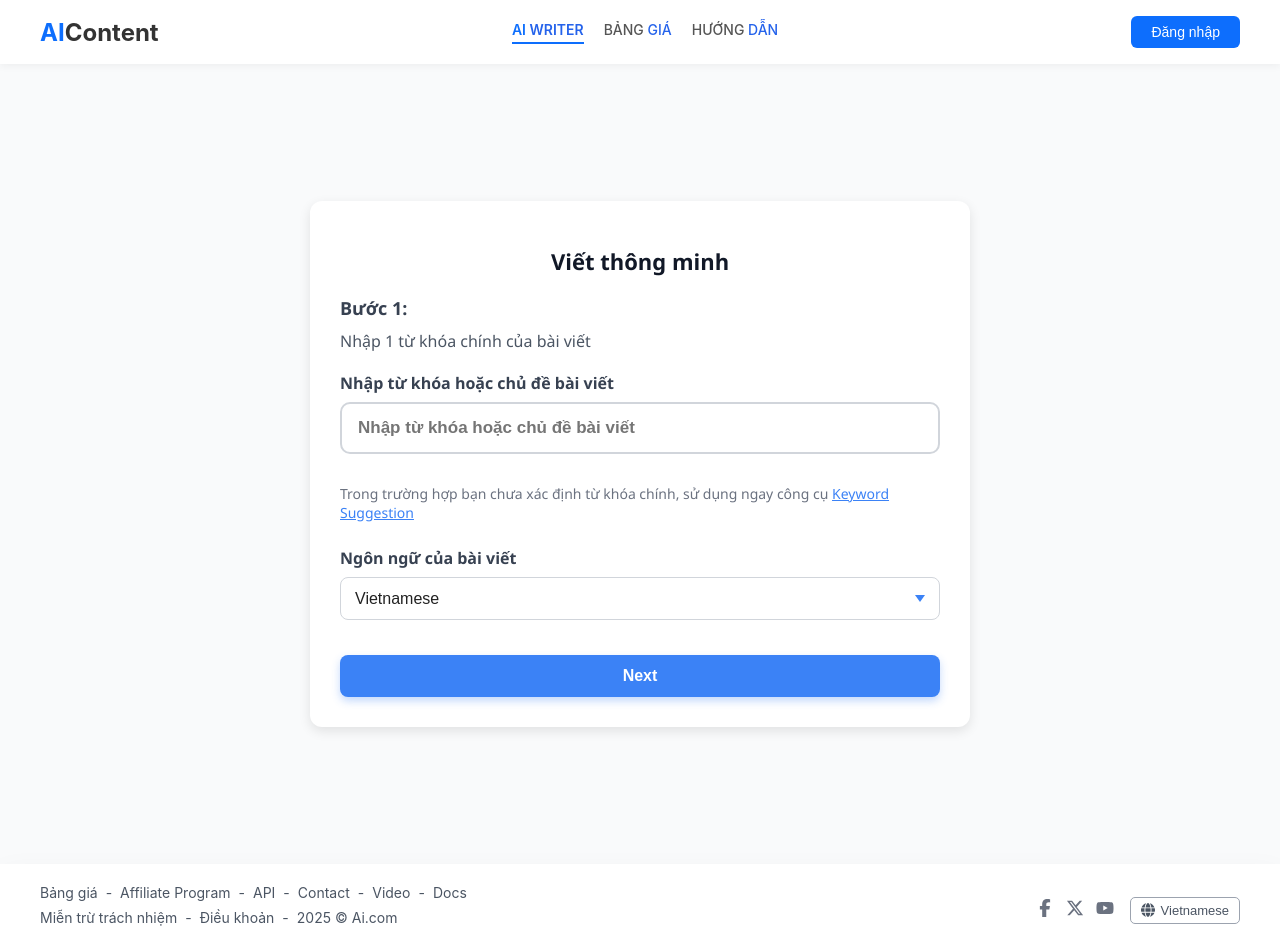
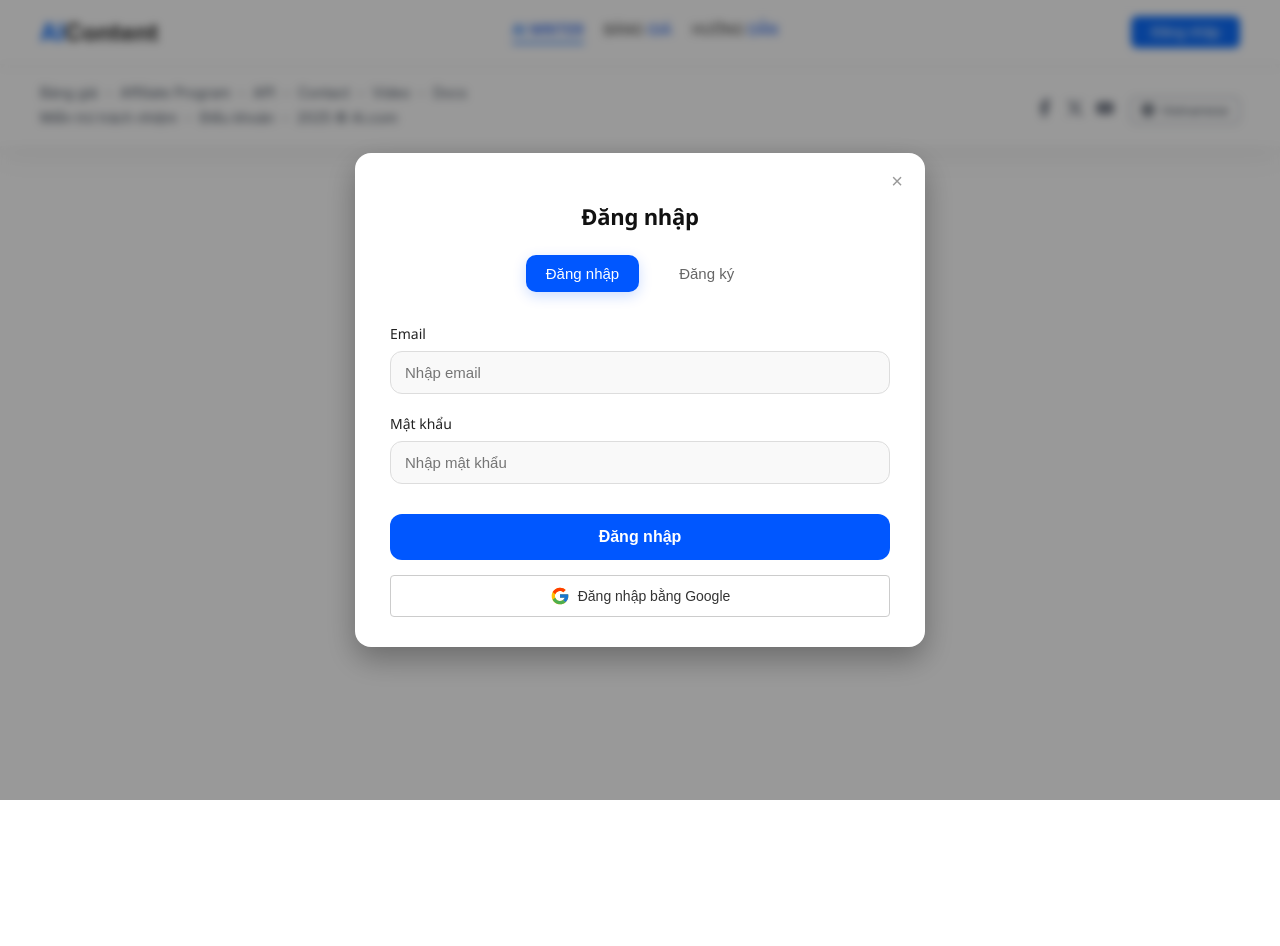
Before and after one commit to dlbhoang/app-smart, a React (Create React App) app: page /smart-writer in a window 1280 px wide. After the commit the page ends 800 px from the top, so only its background shows below. Built offline with nearby package versions, Linux system fonts and the light colour scheme.

Commit message:
Update SmartWritePage.jsx

```diff
--- a/src/pages/SmartWritePage.jsx
+++ b/src/pages/SmartWritePage.jsx
@@ -1,17 +1,44 @@
-import React from "react";
+import React, { useState, useEffect } from "react";
 import SmartWriterFlow from "../components/SmartWriter";
 import Header from "../components/Header";
-import Footer from "../components/Footer.jsx";
+import Footer from "../components/Footer";
+import LoginModal from "../components/LoginModal"; // ✅ import modal
+import { useNavigate } from "react-router-dom";
 
 const SmartWriterPage = () => {
-    return (
-        <div>
-            <Header />
+  const [user, setUser] = useState(null);
+  const [showLoginModal, setShowLoginModal] = useState(false);
+const navigate = useNavigate();
 
-            <SmartWriterFlow />
-            <Footer/>
-        </div>
-    );
+  useEffect(() => {
+    const savedUser = localStorage.getItem("user");
+    const token = localStorage.getItem("token");
+
+    if (savedUser && token) {
+      setUser(JSON.parse(savedUser));
+    } else {
+      setShowLoginModal(true); // ❌ Chưa đăng nhập → hiển thị modal
+    }
+  }, []);
+
+  return (
+    <div>
+      <Header user={user} />
+      {showLoginModal ? (
+       <LoginModal
+  onClose={() => navigate("/")} // ✅ chuyển hướng về /dashboard
+  setUser={(user) => {
+    setUser(user);
+    setShowLoginModal(false);
+  }}
+/>
+
+      ) : (
+        <SmartWriterFlow />
+      )}
+      <Footer />
+    </div>
+  );
 };
 
 export default SmartWriterPage;
```
